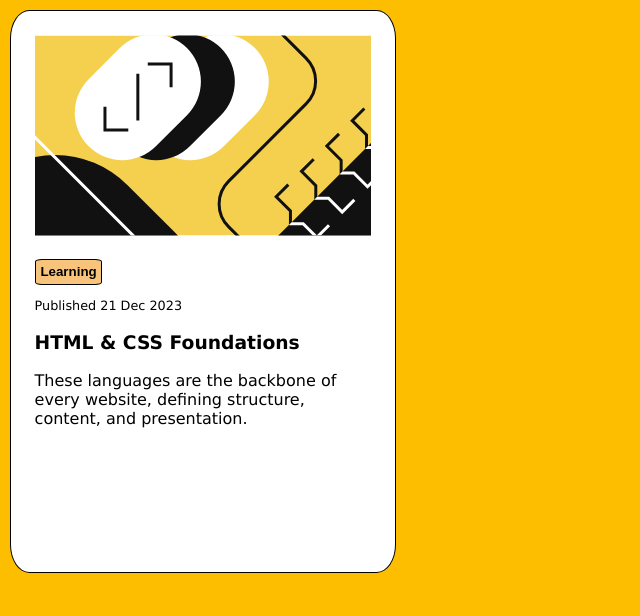
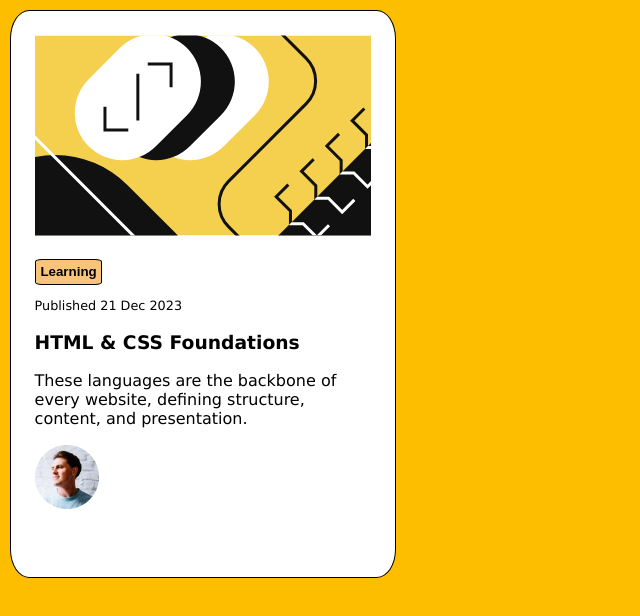
Before and after one commit to SarahBiscuit/Front-End-Mentor---Blog-Preview-Card, a plain HTML site: page index.html in a window 1280 px wide. Shown: the whole page, without its empty margins (0-640 px from the left). Drawn offline with Linux system fonts and the light colour scheme.

Commit message:
Avatar
Avatar image added

```diff
--- a/index.html
+++ b/index.html
@@ -19,6 +19,9 @@
             <h3>HTML & CSS Foundations</h3>
             <p id="definition">These languages are the backbone of every website, defining structure, content, and presentation.</p>
         </div>
+        <div id="avatar">
+               <img src="images/image-avatar.webp">
+        </div>
     </div>
     <script src="main.js"></script>
 </body>
--- a/styles.css
+++ b/styles.css
@@ -8,7 +8,7 @@ body{
 
   #headerImage {
     padding-top: 1.5rem;
-    padding-bottom: 8rem;
+    padding-bottom: 4rem;
     padding-left: 1.5rem;
     padding-right: 1.5rem;
     margin-top: .1rem;
@@ -36,6 +36,10 @@ body{
     width: 20rem;
   }
 
+  #icon {
+
+  }
+
   //FORMAT IN DESKTOP VIEW//
   //CENTER THE IMAGE//
   //WORK ON MOBILE RESPONSIVENESS//
```
